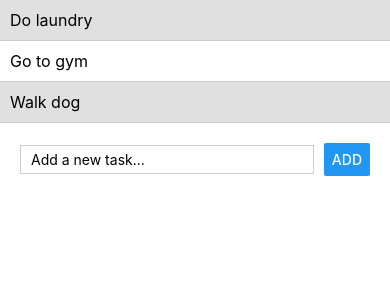
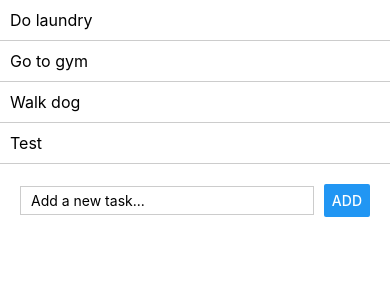
Before and after one commit to Koulant/cprg303-labs, a React Native app in the folder TodoListApp/: screen / in a window 390 px wide. Shown: the top 300 px of the page. Built offline with nearby package versions, Linux system fonts and the light colour scheme.

Commit message:
Lab Assignment 3: Props and State Management
Passed tasks to the ToDoList component using props.

```diff
--- a/TodoListApp/App.jsx
+++ b/TodoListApp/App.jsx
@@ -4,7 +4,8 @@
  * @format
  */
 
-import React from 'react';
+import React, { useState } from 'react';
+
 import {
   SafeAreaView,
   StyleSheet,
@@ -13,16 +14,23 @@ import {
   Text,
   ScrollView,
   TextInput,
-  Button
+  Button,
 } from 'react-native';
 
 import ToDoList from './ToDoList';
 import ToDoForm from './ToDoForm';
 
 function App() {
+  const [tasks, setTasks] = useState([
+    'Do laundry',
+    'Go to gym',
+    'Walk dog',
+    'Test'
+  ]);
+
   return (
     <SafeAreaView>
-      <ToDoList />
+      <ToDoList tasks={ tasks } />
       <ToDoForm />
     </SafeAreaView>
   );
--- a/TodoListApp/ToDoList.jsx
+++ b/TodoListApp/ToDoList.jsx
@@ -9,24 +9,16 @@ import {
 
 import { styles } from './App';
 
-function ToDoList() {
+function ToDoList({ tasks }) {
     return (
         <ScrollView>
-            <Pressable>
-                <View style={[styles.task, styles.completed]}>
-                <Text style={styles.taskText}>Do laundry</Text>
+            {tasks.map((task, index) => (
+                <Pressable key={index}>
+                <View style={styles.task}>
+                    <Text style={styles.taskText}>{task}</Text>
                 </View>
-            </Pressable>
-            <Pressable>
-                <View style={[styles.task]}>
-                <Text style={styles.taskText}>Go to gym</Text>
-                </View>
-            </Pressable>
-            <Pressable>
-                <View style={[styles.task, styles.completed]}>
-                <Text style={styles.taskText}>Walk dog</Text>
-                </View>
-            </Pressable>
+                </Pressable>
+            ))}
         </ScrollView>
     );
 }
```
